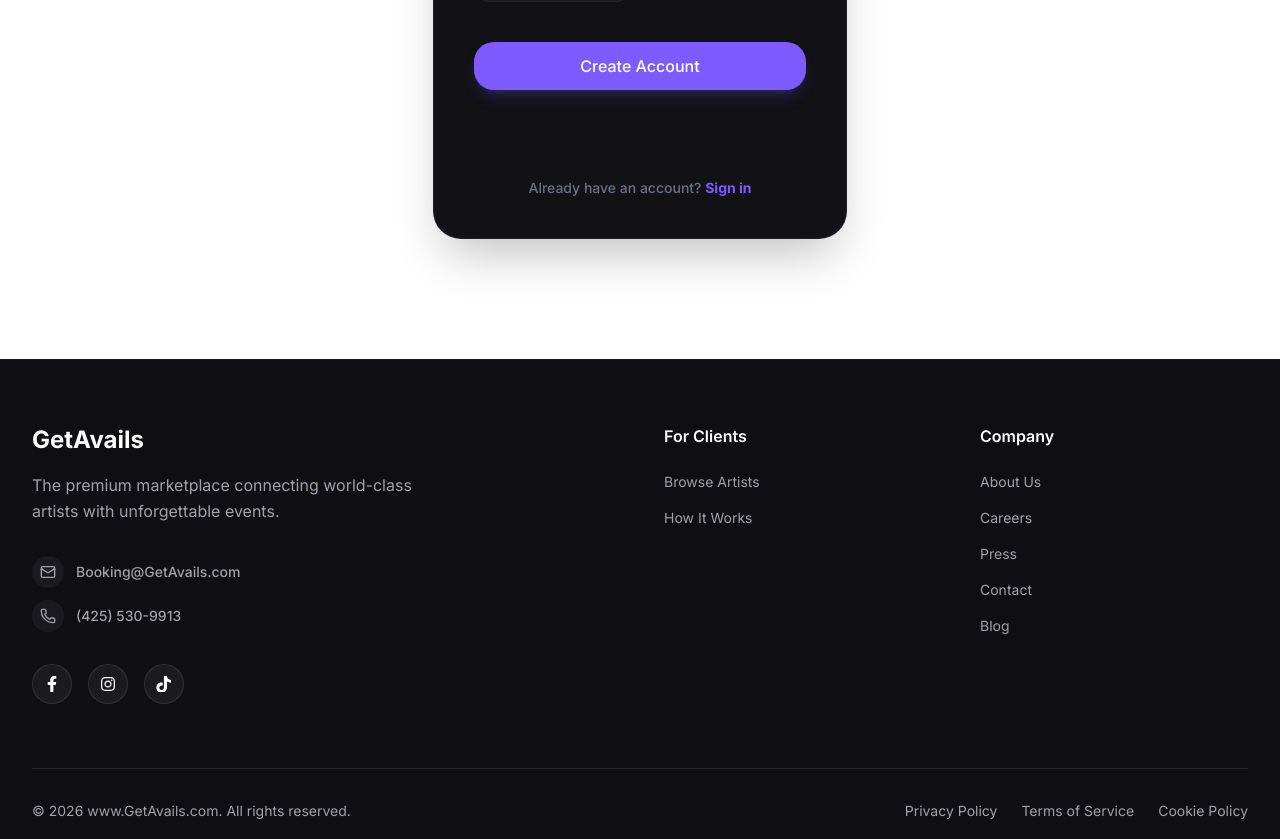
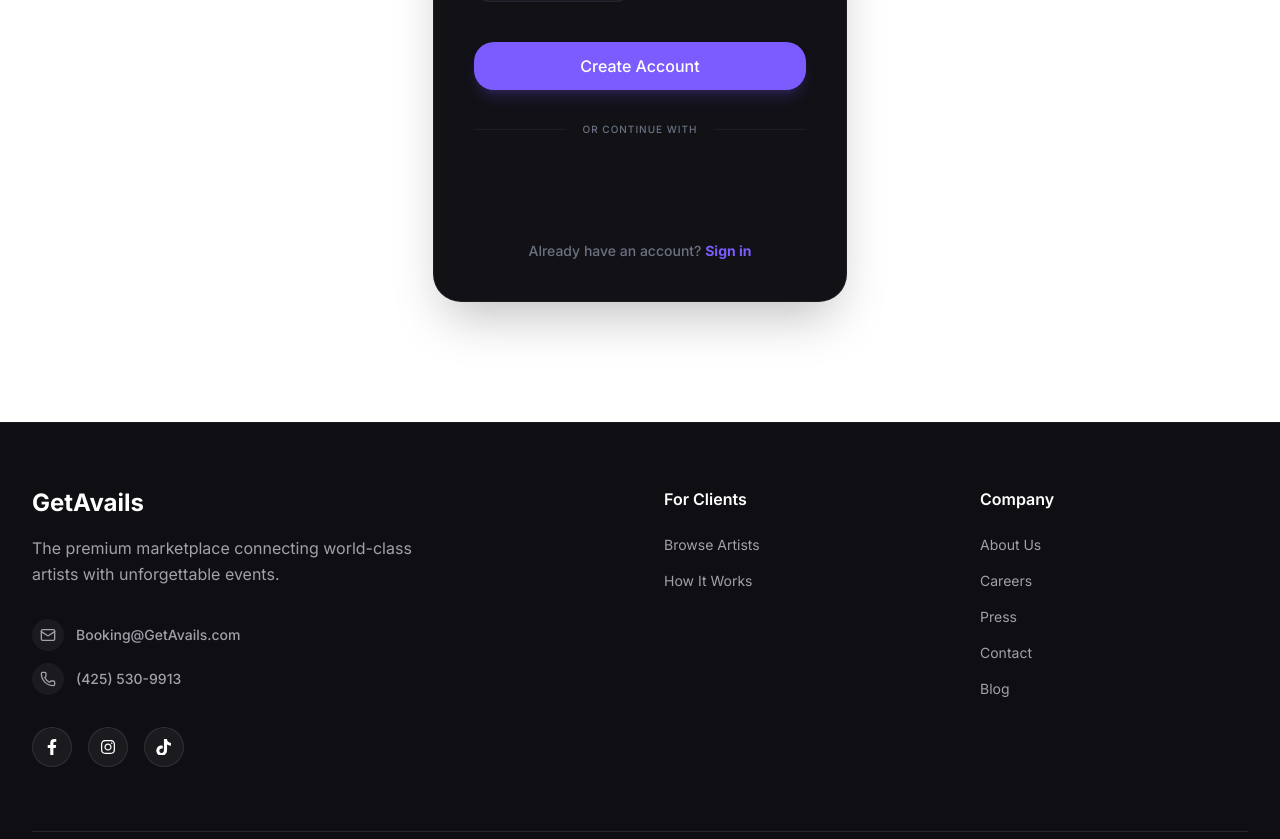
Before and after one commit to techengineercoder/Alpha_Project, a Next.js app: page /register in a window 1280 px wide. Shown: the part 1100-1939 px from the top of the page. Built offline with nearby package versions, Linux system fonts and the light colour scheme; no server answers.

Commit message:
feat: implement authentication module with login and registration pages, Redux auth state management, and Google OAuth integration

```diff
--- a/app/(auth)/login/page.tsx
+++ b/app/(auth)/login/page.tsx
@@ -9,7 +9,6 @@ import { toast } from "sonner";
 import { handleError } from "@/lib/handleError";
 import { useDispatch } from "react-redux";
 import { setUser } from "@/redux/feature/authSlice";
-import { saveTokens } from "@/service/authService";
 import { GoogleLogin, GoogleOAuthProvider } from "@react-oauth/google";
 
 
@@ -40,8 +39,9 @@ export default function Login() {
         id_token: credentialResponse.credential,
       }).unwrap();
 
-      // Save to cookies
-      await saveTokens(response.access);
+      // Save to cookies securely on the client side
+      document.cookie = `token=${response.access}; path=/; max-age=31536000; SameSite=Lax`;
+
 
       // Save to Redux (and localStorage via slice)
       dispatch(setUser({
--- a/app/(auth)/register/page.tsx
+++ b/app/(auth)/register/page.tsx
@@ -9,7 +9,6 @@ import { toast } from "sonner";
 import { handleError } from "@/lib/handleError";
 import { useDispatch } from "react-redux";
 import { setUser } from "@/redux/feature/authSlice";
-import { saveTokens } from "@/service/authService";
 import { GoogleLogin, GoogleOAuthProvider } from "@react-oauth/google";
 
 const roles = [
@@ -46,8 +45,8 @@ export default function Register() {
         // role: selectedRole,
       }).unwrap();
 
-      // Save to cookies
-      await saveTokens(response.access);
+      // Save to cookies securely on the client side
+      document.cookie = `token=${response.access}; path=/; max-age=31536000; SameSite=Lax`;
 
       // Save to Redux (and localStorage via slice)
       dispatch(setUser({
@@ -217,6 +216,20 @@ export default function Register() {
                 >
                   {isLoading ? "Creating Account..." : "Create Account"}
                 </button>
+              </div>
+            </form>
+
+            {/* Divider */}
+            <div className="relative my-8">
+              <div className="absolute inset-0 flex items-center">
+                <div className="w-full border-t border-white/5"></div>
+              </div>
+              <div className="relative flex justify-center text-[10px] uppercase tracking-widest font-medium">
+                <span className="bg-[#111116] px-4 text-gray-500">
+                  Or continue with
+                </span>
+              </div>
+            </div>
 
             {/* Social Login Button */}
             <div className="flex justify-center w-full">
@@ -231,8 +244,6 @@ export default function Register() {
                 width="300"
               />
             </div>
-              </div>
-            </form>
 
             <div className="mt-8 text-center">
               <p className="text-gray-500 text-sm font-medium">
--- a/components/layout/navbar.tsx
+++ b/components/layout/navbar.tsx
@@ -7,7 +7,7 @@ import { logout } from '@/redux/feature/authSlice';
 import { motion, AnimatePresence } from 'framer-motion';
 import { useRef, useState, useEffect } from 'react';
 import Link from 'next/link';
-
+import baseApi from '@/redux/api/baseApi';
 /**
  * Marketing Navbar - For Landing Page
  */
@@ -40,6 +40,7 @@ export function MarketingNavbar() {
 
   const handleLogout = () => {
     dispatch(logout());
+    dispatch(baseApi.util.resetApiState());
     setIsProfileOpen(false);
   };
 
@@ -218,6 +219,7 @@ export function DashboardNavbar() {
 
   const handleLogout = () => {
     dispatch(logout());
+    dispatch(baseApi.util.resetApiState());
     setIsProfileOpen(false);
   };
 
--- a/redux/feature/authApi.ts
+++ b/redux/feature/authApi.ts
@@ -1,7 +1,4 @@
-
 import baseApi from "../api/baseApi";
-
-
 
 export const authApi = baseApi.injectEndpoints({
   endpoints: (builder) => ({
--- a/redux/feature/authSlice.ts
+++ b/redux/feature/authSlice.ts
@@ -73,6 +73,7 @@ const authSlice = createSlice({
         localStorage.removeItem("accessToken");
         localStorage.removeItem("refreshToken");
         localStorage.removeItem("user");
+        document.cookie = "token=; expires=Thu, 01 Jan 1970 00:00:00 UTC; path=/;";
       }
     },
   },
```
Lines whose indentation alone changed are shown as unchanged.
